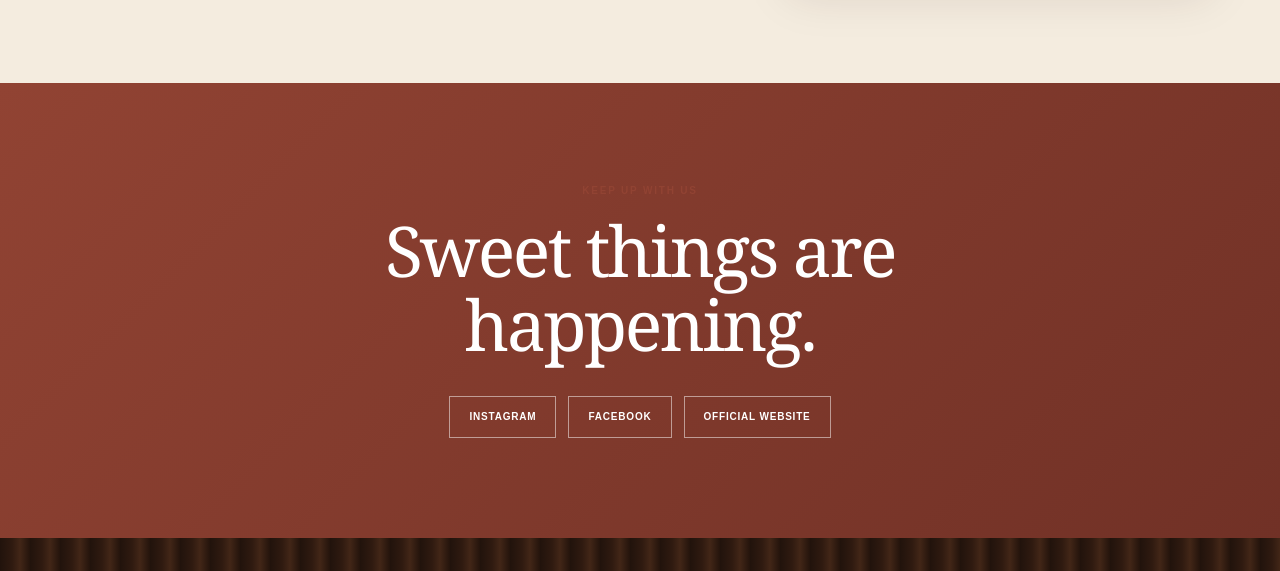
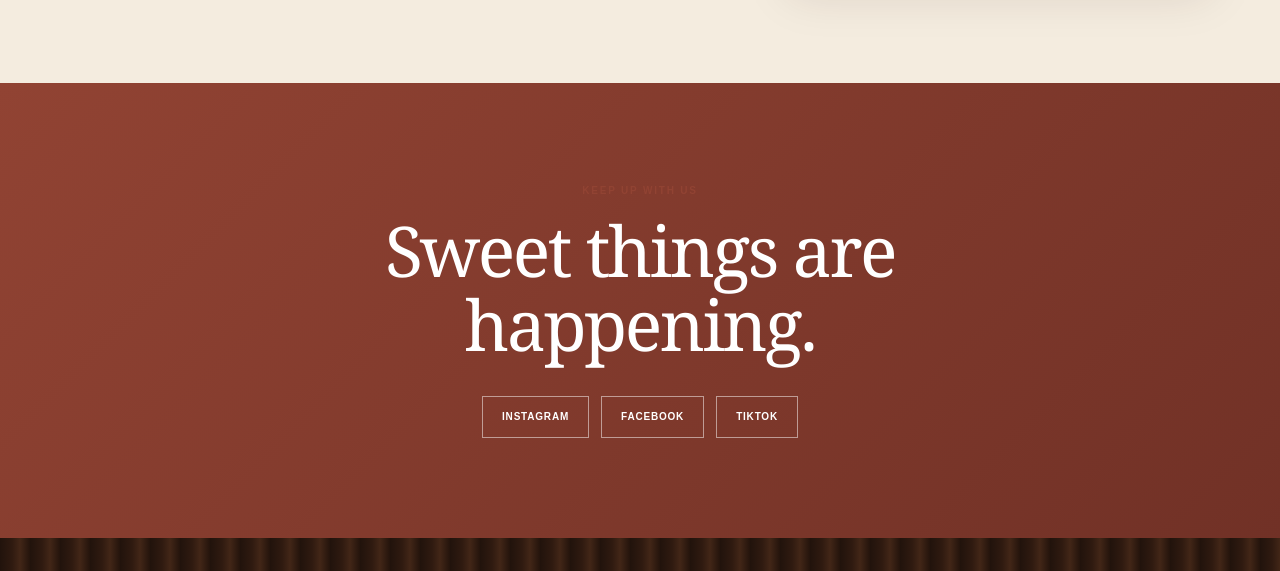
Before and after one commit to hejdamaono/frangellis-sitetest, a plain HTML site: page index.html in a window 1280 px wide. Shown: the part 6581-7152 px from the top of the page. Drawn offline with Linux system fonts and the light colour scheme.

Commit message:
Update index.html

```diff
--- a/index.html
+++ b/index.html
@@ -2480,10 +2480,10 @@ blockquote {
         </a>
 
         <a
-            href="https://frangellis.com/"
+            href="https://www.tiktok.com/@frangellisbakery"
             target="_blank"
             rel="noopener">
-            Official Website
+            Tiktok
         </a>
 
     </div>
```
